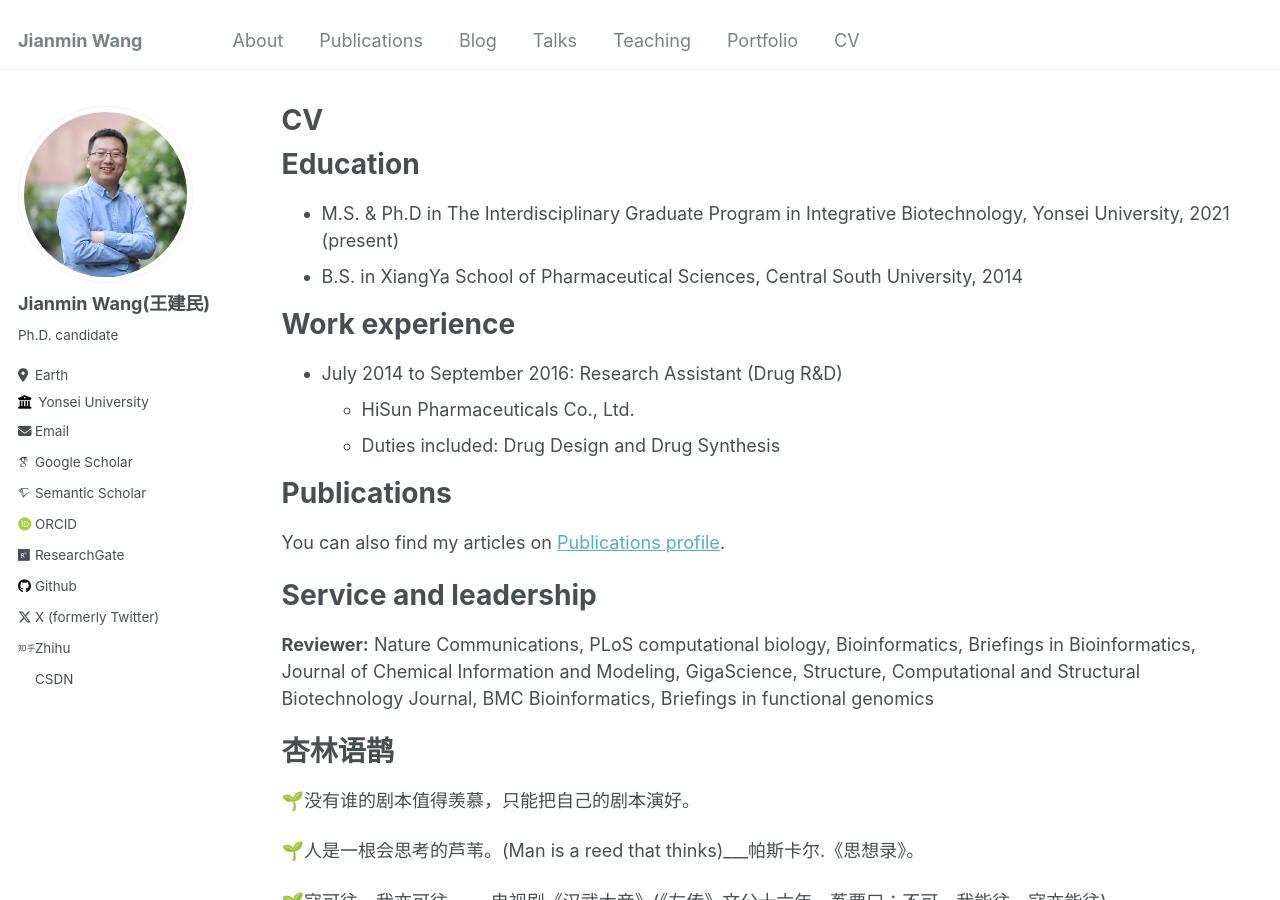
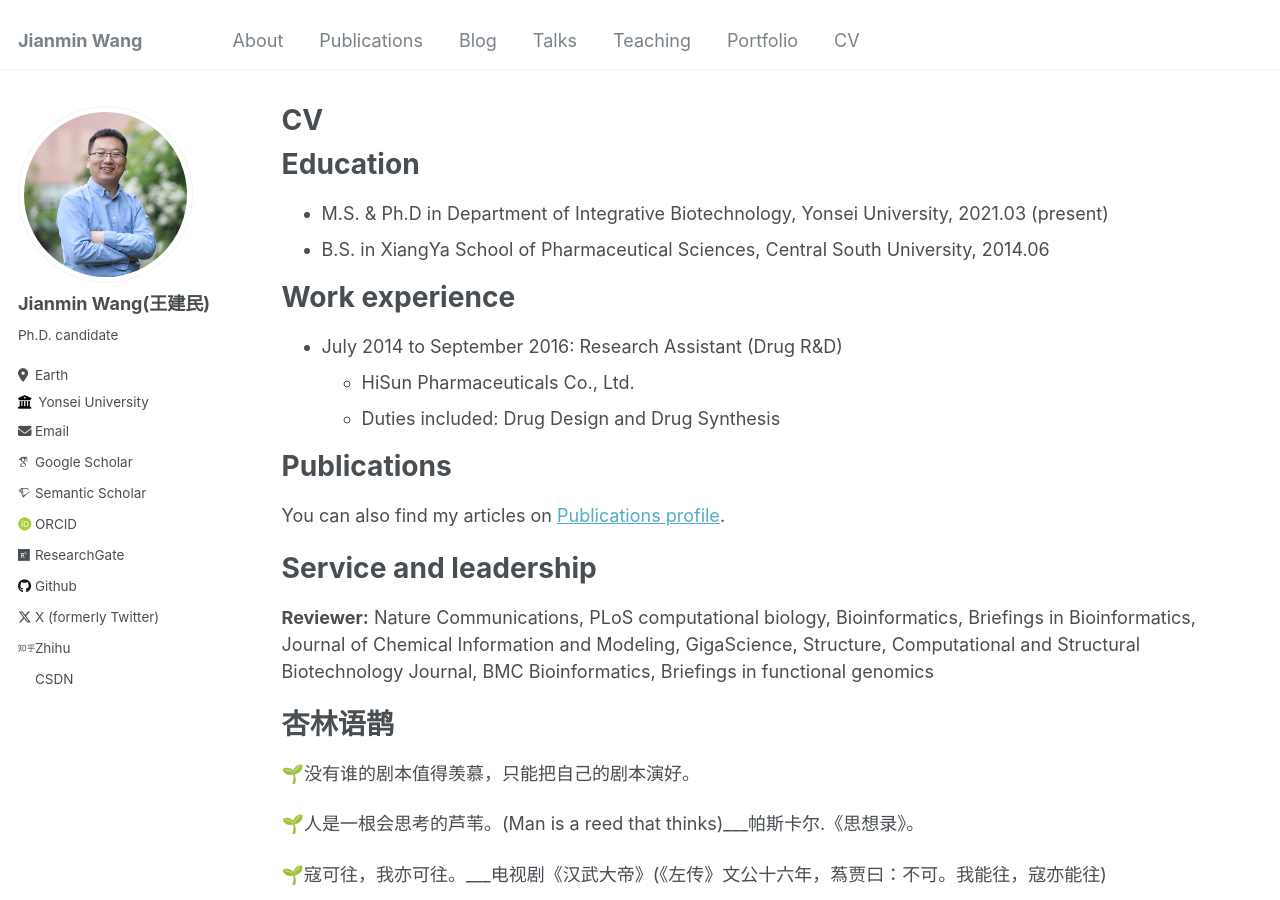
Before and after one commit to Jianmin2drugai/Jianmin2drugai.github.io, a Jekyll site: the page built from _pages/cv.md, in a window 1280 px wide and 900 px high. Built offline with Jekyll 4.4.1, drawn with Linux system fonts in a browser that asks for light colours; some web fonts are replaced.

Commit message:
Update cv.md

```diff
--- a/_pages/cv.md
+++ b/_pages/cv.md
@@ -11,8 +11,8 @@ redirect_from:
 
 Education
 ======
-*  M.S. & Ph.D in The Interdisciplinary Graduate Program in Integrative Biotechnology, Yonsei University, 2021 (present)
-* B.S. in XiangYa School of Pharmaceutical Sciences, Central South University, 2014
+*  M.S. & Ph.D in Department of Integrative Biotechnology, Yonsei University, 2021.03 (present)
+* B.S. in XiangYa School of Pharmaceutical Sciences, Central South University, 2014.06
 
 Work experience
 ======
```
